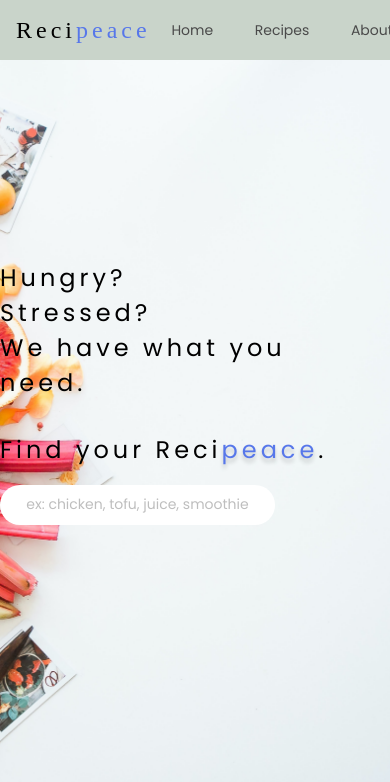
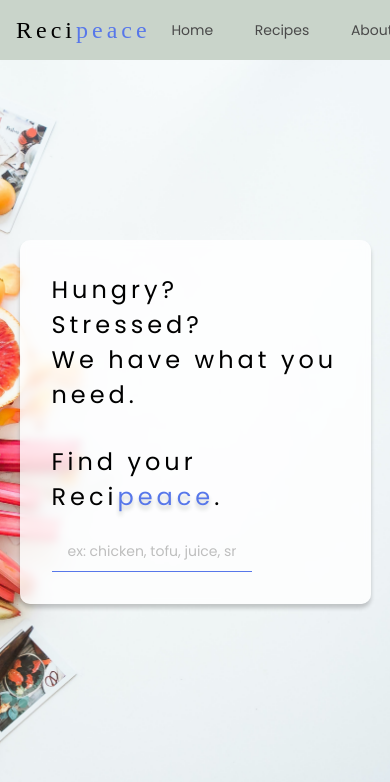
Before and after one commit to spell-landon/recipeace, a React (Create React App) app: page / in a window 390 px wide. Shown: the top 782 px of the page. Built offline with nearby package versions, Linux system fonts and the light colour scheme; no server answers; a web font is replaced by a local one.

Commit message:
Add responsive designing

```diff
--- a/src/App.js
+++ b/src/App.js
@@ -20,14 +20,25 @@ function App() {
   const [data, setData] = useState([]);
   const [searchString, setSearchString] = useState('');
   const [lastSearch, setLastSearch] = useState('');
+
+  // For URL navigation
   const navigate = useNavigate();
+
+  // For onmount animation
+  // Helper
+  // https://czaplinski.io/blog/super-easy-animation-with-react-hooks/
+  const [show, setShow] = useState(false);
+  useEffect(() => {
+    setShow(!show);
+    return setShow(!show);
+  }, []);
+
   function getRecipes() {
     let url = `https://api.edamam.com/api/recipes/v2?type=public&q=${searchString}&app_id=${searchOptions.apiId}&app_key=${searchOptions.apiKey}`;
     fetch(url)
       .then((res) => res.json())
       .then((res) => {
         setData(res);
-        console.log(data);
         setLastSearch(searchString);
         setSearchString('');
       })
@@ -41,6 +52,7 @@ function App() {
   function handleSubmit(e) {
     e.preventDefault();
     getRecipes(searchString);
+    // For URL navigation
     navigate(`/recipes/${searchString}`);
   }
   function handleChange(e) {
@@ -48,7 +60,7 @@ function App() {
   }
 
   return (
-    <div>
+    <div className='main-area'>
       <Header />
       <Routes>
         <Route
@@ -61,6 +73,7 @@ function App() {
               handleSubmit={handleSubmit}
               handleChange={handleChange}
               searchString={searchString}
+              show={show}
             />
           }
         />
@@ -96,7 +109,6 @@ function App() {
             />
           }
         />
-
         <Route path='/about' element={<About />} />
       </Routes>
     </div>
--- a/src/components/About/About.module.css
+++ b/src/components/About/About.module.css
@@ -19,7 +19,7 @@
   flex-direction: column;
   margin: auto 0;
   margin-right: 15vw;
-  padding: 0;
+  padding: 2rem;
   font-size: 18px;
   width: 500px;
   max-width: 700px;
@@ -37,12 +37,22 @@
 .text_container p {
   font-size: 18px;
 }
-@media (max-width: 1200px) {
+@media (max-width: 900px) {
+  .about_container {
+    justify-content: center;
+    align-items: center;
+  }
   .text_container {
+    margin: auto;
+    height: fit-content;
+    width: 90%;
+    max-width: 600px;
+    justify-content: center;
+    transition: all 0.5s ease;
+    border-radius: 10px;
+    background-color: rgba(255, 255, 255, 0.8);
+    backdrop-filter: blur(5px);
     padding: 2rem;
-    margin: auto auto;
-    /* background-color: white; */
-    border-radius: 10px;
     box-shadow: 0 4px 4px rgba(0, 0, 0, 0.2);
   }
 }
--- a/src/components/Header/Header.jsx
+++ b/src/components/Header/Header.jsx
@@ -2,9 +2,7 @@ import React from 'react';
 import styles from './Header.module.css';
 import { Link } from 'react-router-dom';
 
-
 function Header(props) {
-
   return (
     <header className={styles.header}>
       <nav>
--- a/src/components/Home/Home.jsx
+++ b/src/components/Home/Home.jsx
@@ -1,20 +1,38 @@
 import React from 'react';
-import { Link } from 'react-router-dom';
+import { useState, useEffect } from 'react';
 import styles from './Home.module.css';
 import fruit from '../../assets/fruit-bg.jpg';
 
-function Home({ data, setData, handleSubmit, handleChange, searchString }) {
+function Home({ handleSubmit, handleChange, searchString, show }) {
+  // Mount animation
+  const [render, setRender] = useState(false);
+  useEffect(() => {
+    if (show) {
+      setRender(true);
+    }
+  }, [show]);
+  function onAnimationEnd() {
+    if (!show) {
+      setRender(false);
+    }
+  }
   return (
+    render && (
       <main className={styles.home_container}>
         <img src={fruit} alt='fruit' />
-      <div className={styles.textContainer}>
+        <div
+          className={styles.textContainer}
+          style={{ animation: `${show ? 'fadeIn' : 'fadeOut'} 1.5s` }}
+          onAnimationEnd={onAnimationEnd}>
           <span>Hungry?</span>
           <span>Stressed?</span>
           <span>We have what you need.</span>
           <h2>
             Find your Reci<span>peace</span>.
           </h2>
-        <form onSubmit={handleSubmit}>
+          <form
+            onSubmit={handleSubmit}
+            style={{ animation: `${show ? 'fadeUp' : 'fadeDown'} 1.5s` }}>
             <input
               type='text'
               name='searchBar'
@@ -25,12 +43,12 @@ function Home({ data, setData, handleSubmit, handleChange, searchString }) {
               placeholder='ex: chicken, tofu, juice, smoothie'
               autoComplete='off'
             />
-          {/* <Link to='/recipes'> */}
+
             <input type='submit' value='' className={styles.submitBtn} />
-          {/* </Link> */}
           </form>
         </div>
       </main>
+    )
   );
 }
 
--- a/src/components/Home/Home.module.css
+++ b/src/components/Home/Home.module.css
@@ -20,6 +20,7 @@
   margin-right: 15vw;
   letter-spacing: 4px;
   font-size: 24px;
+  transition: all 0.5s ease;
 }
 .textContainer h2 {
   font-size: 24px;
@@ -50,7 +51,7 @@
   color: rgb(190, 190, 190);
 }
 .submitBtn {
-    border: none;
+  border: none;
   color: transparent;
   background-color: transparent;
 }
@@ -59,3 +60,33 @@
     margin-right: 25vw;
   }
 }
+@media (max-width: 900px) {
+  .home_container {
+    justify-content: center;
+  }
+  .textContainer {
+    margin-top: 60px;
+    margin-right: 0;
+    height: fit-content;
+    width: 90%;
+    max-width: 600px;
+    justify-content: center;
+    transition: all 0.5s ease;
+    border-radius: 10px;
+    background-color: rgba(255, 255, 255, 0.8);
+    backdrop-filter: blur(5px);
+    padding: 2rem 2rem;
+    box-shadow: 0 4px 4px rgba(0, 0, 0, 0.2);
+  }
+  .searchBar {
+    width: 70%;
+    max-width: 300px;
+    border-radius: 0;
+    border-bottom: 1px solid #5777ea;
+    background-color: transparent;
+    padding: 0 1rem;
+  }
+  .searchBar::placeholder {
+    text-align: left;
+  }
+}
--- a/src/components/InputField/InputField.jsx
+++ b/src/components/InputField/InputField.jsx
@@ -1,9 +1,8 @@
 import React from 'react';
 import styles from './InputField.module.css';
-import moment from 'moment';
+
 
 function InputField({ handleSubmit, handleChange, searchString, getRandom }) {
-
   return (
     <div className={styles.inputContainer}>
       <form onSubmit={handleSubmit} className={styles.form}>
--- a/src/components/InputField/InputField.module.css
+++ b/src/components/InputField/InputField.module.css
@@ -5,12 +5,14 @@
   display: flex;
   align-items: baseline;
   justify-content: flex-start;
+  transition: all 0.5s ease;
 }
 .form {
   font-family: 'Poppins', sans-serif;
   position: sticky;
   left: 50%;
   transform: translateX(-50%);
+  transition: all 0.5s ease;
 }
 .search {
   width: 400px;
@@ -36,7 +38,7 @@
 }
 .randomBtn {
   margin-left: auto;
-  background-color: rgba( 184, 195, 212, 100%);
+  background-color: rgb(183, 218, 253);
   border: none;
   color: #2d2d2d;
   padding: 0.5rem 0.5rem;
@@ -46,8 +48,32 @@
   transition: background-color 0.2s ease;
 }
 .randomBtn:hover {
-  background-color: rgb(166, 192, 233);
+  background-color: rgb(171, 210, 249);
 }
 .randomBtn:active {
   box-shadow: inset 0 2px 4px 0 rgba(49, 49, 49, 0.2);
 }
+@media (max-width: 1100px) {
+  .inputContainer {
+    max-width: 95vw;
+    display: flex;
+    flex-direction: row;
+    justify-content: space-between;
+    align-items: flex-start;
+    transition: all 0.5s ease;
+  }
+  .form {
+    position: relative;
+    left: 0%;
+    transform: translateX(0%);
+    transition: all 0.5s ease;
+  }
+  .search {
+    width: 300px;
+    margin: 1rem 0;
+  }
+  .randomBtn {
+    margin-left: 0;
+    margin: 1rem 0;
+  }
+}
--- a/src/components/RecipeCard/RecipeCard.jsx
+++ b/src/components/RecipeCard/RecipeCard.jsx
@@ -5,6 +5,7 @@ import AdditionalInfo from '../AdditionalInfo/AdditionalInfo';
 
 function RecipeCard({ recipe }) {
   const [isOpen, setIsOpen] = useState(false);
+
   useEffect(() => {
     if (!recipe) {
       return <p className={styles.loading}>Try searching for something!</p>;
@@ -12,6 +13,7 @@ function RecipeCard({ recipe }) {
       return recipe;
     }
   }, []);
+
   useEffect(() => {
     setIsOpen(false);
   }, []);
@@ -19,7 +21,9 @@ function RecipeCard({ recipe }) {
   function openRecipe() {
     setIsOpen(!isOpen);
   }
+
   function picAvailable() {
+    //   THUMBNAIL, SMALL, REGULAR, LARGE
     if (recipe.recipe.images.SMALL?.url) {
       return recipe.recipe.images.SMALL.url;
     } else if (!recipe.recipe.images.SMALL) {
@@ -30,6 +34,7 @@ function RecipeCard({ recipe }) {
       return null;
     }
   }
+
   return (
     <div className={isOpen ? styles.cardContainerActive : styles.cardContainer}>
       <div className={styles.cardContent}>
@@ -38,9 +43,14 @@ function RecipeCard({ recipe }) {
           alt={recipe.recipe.label}
           className={styles.foodImg}
         />
+
         <section className={styles.textArea}>
           <h1>
-            <a target='_blank' href={recipe.recipe.url} rel='noreferrer'>
+            <a
+              target='_blank'
+              href={recipe.recipe.url}
+              rel='noreferrer'
+              className={styles.recipeLink}>
               {recipe.recipe.label}
             </a>
           </h1>
--- a/src/components/RecipeCard/RecipeCard.module.css
+++ b/src/components/RecipeCard/RecipeCard.module.css
@@ -38,7 +38,7 @@
   width: 100%;
   padding: 1rem;
 }
-.cardContent .foodImg {
+.foodImg {
   top: 0px;
   position: relative;
   display: inline-block;
@@ -90,11 +90,12 @@
   background-color: rgb(255, 250, 250);
 }
 /* a link tags */
-a {
+.recipeLink {
   text-decoration: none;
   color: black;
   transition: color 0.2s ease;
+  font-size: 18px;
 }
-a:hover {
+.recipeLink:hover {
   color: #5777ea;
 }
--- a/src/components/Recipes/Recipes.module.css
+++ b/src/components/Recipes/Recipes.module.css
@@ -2,13 +2,15 @@
   height: calc(100vh - 60px);
   font-family: 'Poppins', sans-serif;
 }
-.recipes_container img {
+.background {
   top: 60px;
   position: fixed;
   width: 100%;
   height: calc(100vh - 60px);
   object-fit: cover;
   z-index: -1;
+  opacity: 0.3;
+  transition: opacity 0.5s ease;
 }
 .recipes_page {
   margin: 0 auto;
@@ -29,11 +31,12 @@
   flex-direction: column;
   justify-content: center;
   align-items: center;
-  width: 500px;
+  width: 95vw;
+  max-width: 500px;
   height: 75px;
   text-align: center;
   font-size: 14px;
-  background: transparent;
+  background-color: rgba(192, 206, 216, 0.5);
   border: none;
   border-radius: 5px;
   box-shadow: 0 2px 4px 0 rgba(0, 0, 0, 0.1);
@@ -46,3 +49,29 @@
   flex-direction: column;
   align-items: center;
 }
+
+/* Scroll Button */
+.top {
+  position: absolute;
+  bottom: 0;
+  right: 0;
+  margin: 1rem;
+  padding: 1rem;
+  border: none;
+  background-color: rgb(162, 162, 255);
+  border-radius: 50%;
+  height: 25px;
+  width: 25px;
+  display: flex;
+  justify-content: center;
+  align-items: center;
+  font-size: 10px;
+  cursor: pointer;
+  /* transition: all 0.5s ease; */
+}
+
+@media (max-width: 1100px) {
+  .background {
+    opacity: 0;
+  }
+}
--- a/src/index.css
+++ b/src/index.css
@@ -4,13 +4,14 @@
   padding: 0;
   box-sizing: border-box;
 }
-
+html {
+  background-color: rgb(248, 243, 232);
+  overflow: hidden;
+  height: fit-content;
+}
 body {
-  /* overflow: hidden; */
-  /* overflow-wrap:normal; */
-  height: 100%;
-  font-family: 'Poppins', sans-serif;
-  /* font-family: 'Rosarivo', serif; */
+  overflow: scroll;
+  height: 100vh;
   font-family: -apple-system, BlinkMacSystemFont, 'Segoe UI', 'Roboto', 'Oxygen',
     'Ubuntu', 'Cantarell', 'Fira Sans', 'Droid Sans', 'Helvetica Neue',
     sans-serif;
@@ -22,3 +23,36 @@ code {
   font-family: source-code-pro, Menlo, Monaco, Consolas, 'Courier New',
     monospace;
 }
+
+@keyframes fadeIn {
+  0% {
+    opacity: 0;
+  }
+  100% {
+    opacity: 1;
+  }
+}
+@keyframes fadeOut {
+  0% {
+    opacity: 1;
+  }
+  100% {
+    opacity: 0;
+  }
+}
+@keyframes fadeUp {
+  0% {
+    transform: translateY(1.5rem);
+  }
+  100% {
+    transform: translateY(0px);
+  }
+}
+@keyframes fadeDown {
+  0% {
+    transform: translateY(0px);
+  }
+  100% {
+    transform: translateY(1.5rem);
+  }
+}
```
Also changed, not shown: src/components/Recipes/Recipes.jsx (+7 -3 lines). Lines whose indentation alone changed are shown as unchanged.
